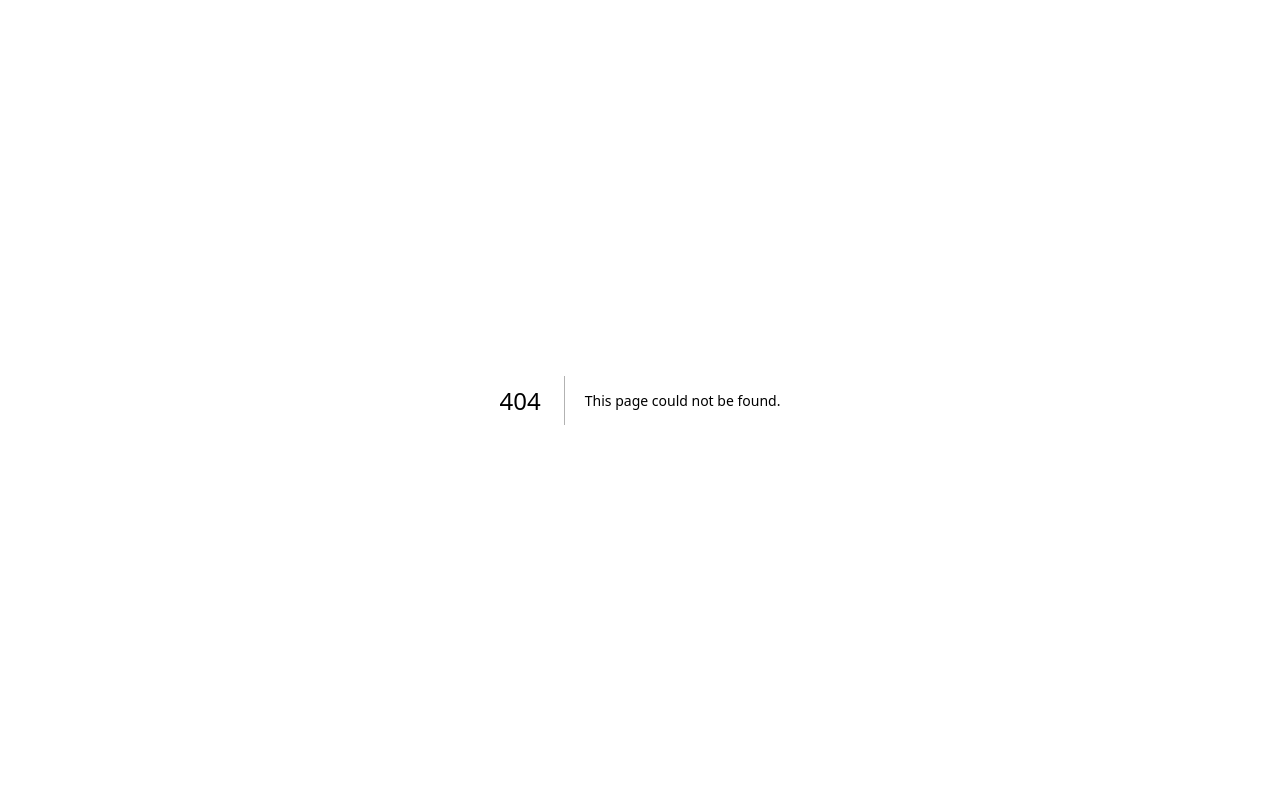
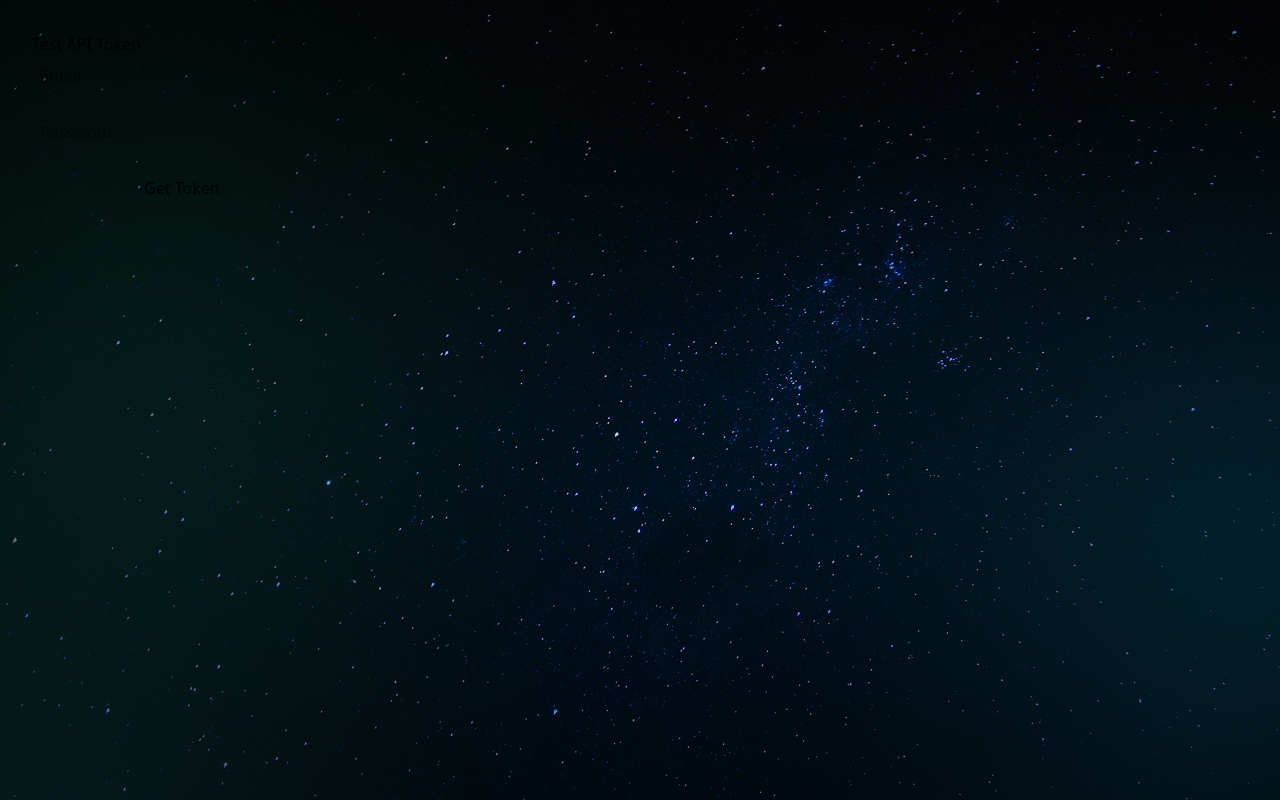
Before and after one commit to TicketedWave/DAT257, a Next.js app in the folder dat257/: page /token-test in a window 1280 px wide. Before the commit this address had no page. Built offline with nearby package versions, Linux system fonts and the light colour scheme.

Commit message:
testing carbonmappers api

```diff
--- /dev/null
+++ b/dat257/app/api/carbon/route.js
@@ -0,0 +1,27 @@
+export async function GET() {
+  const token = process.env.CARBON_TOKEN;
+  // Get methane data (change to l2c-co2 for CO₂)
+  const apiUrl = "https://api.carbonmapper.org/api/v1/stac/collections/l2c-co2/items?limit=100";
+
+  try {
+    const response = await fetch(apiUrl, {
+      headers: {
+        Authorization: `Bearer ${token}`,
+        Accept: "application/json"
+      }
+    });
+
+    const data = await response.json();
+
+    const points = data.features.map(feature => ({
+      lat: feature.geometry.coordinates[1],
+      lng: feature.geometry.coordinates[0],
+      gasType: feature.collection === 'l2c-ch4' ? 'methane' : 'co2', // Add gas type
+      value: feature.properties.plume_mass_kg || 0 // Add emission value
+    }));
+
+    return Response.json(points);
+  } catch (error) {
+    return Response.json({ error: error.message }, { status: 500 });
+  }
+}
--- /dev/null
+++ b/dat257/app/api/test/route.js
@@ -0,0 +1,7 @@
+export async function GET() {
+    console.log("Token:", process.env.CARBON_TOKEN); // Check terminal for this
+    return Response.json({
+      status: "Success!",
+      token: process.env.CARBON_TOKEN ? "Exists (hidden for security)" : "Missing!"
+    });
+  }
--- a/dat257/app/map/components/OSMap.js
+++ b/dat257/app/map/components/OSMap.js
@@ -1,29 +1,85 @@
 'use client';
-import { MapContainer, TileLayer, Marker } from 'react-leaflet';
+import { MapContainer, TileLayer, CircleMarker, Popup } from 'react-leaflet';
+import { useEffect, useState } from 'react';
 import 'leaflet/dist/leaflet.css';
 
+// Color gradient for methane intensity
+const INTENSITY_COLORS = [
+  { threshold: 0, color: '#FFEDA0' },   // Light yellow (low)
+  { threshold: 50, color: '#FEB24C' },  // Orange (medium)
+  { threshold: 100, color: '#F03B20' }  // Red (high)
+];
+
 export default function OSMap() {
-  const position = [ 57.708870, 11.974560];
+  const [emissions, setEmissions] = useState([]);
+  const position = [20, 0]; // Centered on equator
+
+  useEffect(() => {
+    fetch('/api/carbon')
+      .then(response => response.json())
+      .then(data => {
+        console.log('API Data:', data); // Verify your data structure
+        setEmissions(data);
+      })
+      .catch(error => console.error('Error:', error));
+  }, []);
+
+  // Get color based on emission value
+  const getIntensityColor = (value) => {
+    if (!value) return INTENSITY_COLORS[0].color;
+    for (let i = INTENSITY_COLORS.length - 1; i >= 0; i--) {
+      if (value >= INTENSITY_COLORS[i].threshold) {
+        return INTENSITY_COLORS[i].color;
+      }
+    }
+    return INTENSITY_COLORS[0].color;
+  };
+
+  // Dynamic radius based on value
+  const getRadius = (value) => {
+    if (!value) return 5;
+    return Math.min(Math.log(value + 1) * 3, 15); // Logarithmic scaling
+  };
+
   return (
     <MapContainer
       center={position}
       zoom={2}
       minZoom={2}
-      maxZoom={20}
-      worldCopyJump={false}
       style={{ height: '100%', width: '100%' }}
-      maxBounds={[
-        [85, -180],
-        [-85, 180]
-      ]}
-      maxBoundsViscosity={1.0}
       scrollWheelZoom={true}
     >
       <TileLayer
         url="https://{s}.tile.openstreetmap.org/{z}/{x}/{y}.png"
         attribution='&copy; <a href="https://www.openstreetmap.org/copyright">OpenStreetMap</a> contributors'
       />
-      <Marker position={position} />
+
+      {emissions.map((point, index) => {
+        const color = getIntensityColor(point.value);
+        const radius = getRadius(point.value);
+
+        return (
+          <CircleMarker
+            key={index}
+            center={[point.lat, point.lng]}
+            radius={radius}
+            pathOptions={{
+              color: color,
+              fillColor: color,
+              fillOpacity: 0.7,
+              weight: 1
+            }}
+          >
+            <Popup>
+              <div className="text-sm p-1">
+                <p className="font-semibold">METHANE PLUME</p>
+                <p>Intensity: {point.value ? `${point.value} kg` : 'N/A'}</p>
+                <p>Location: {point.lat.toFixed(4)}, {point.lng.toFixed(4)}</p>
+              </div>
+            </Popup>
+          </CircleMarker>
+        );
+      })}
     </MapContainer>
   );
 }
--- /dev/null
+++ b/dat257/app/token-test/page.js
@@ -0,0 +1,71 @@
+"use client";
+import { useState } from "react";
+
+export default function TokenTestPage() {
+  const [email, setEmail] = useState("");
+  const [password, setPassword] = useState("");
+  const [token, setToken] = useState(null);
+  const [error, setError] = useState(null);
+
+  const getToken = async (e) => {
+    e.preventDefault();
+    setError(null);
+    setToken(null);
+
+    try {
+      const res = await fetch("https://your-api-url.com/api/v1/token/pair", {
+        method: "POST",
+        headers: { "Content-Type": "application/json" },
+        body: JSON.stringify({ email, password })
+      });
+
+      const data = await res.json();
+
+      if (res.ok) {
+        setToken(data.access);
+        console.log("Access Token:", data.access);
+      } else {
+        setError(data.detail || "Something went wrong");
+      }
+    } catch (err) {
+      setError(err.message);
+    }
+  };
+
+  return (
+    <div style={{ padding: "2rem" }}>
+      <h2>Test API Token</h2>
+      <form onSubmit={getToken} style={{ display: "flex", flexDirection: "column", maxWidth: "300px" }}>
+        <input
+          type="email"
+          placeholder="Email"
+          value={email}
+          onChange={(e) => setEmail(e.target.value)}
+          required
+          style={{ marginBottom: "1rem", padding: "0.5rem" }}
+        />
+        <input
+          type="password"
+          placeholder="Password"
+          value={password}
+          onChange={(e) => setPassword(e.target.value)}
+          required
+          style={{ marginBottom: "1rem", padding: "0.5rem" }}
+        />
+        <button type="submit" style={{ padding: "0.5rem" }}>Get Token</button>
+      </form>
+
+      {token && (
+        <div style={{ marginTop: "1rem", color: "green" }}>
+          <p>✅ Token received!</p>
+          <code>{token}</code>
+        </div>
+      )}
+      {error && (
+        <div style={{ marginTop: "1rem", color: "red" }}>
+          <p>❌ {error}</p>
+        </div>
+      )}
+    </div>
+  );
+}
```
